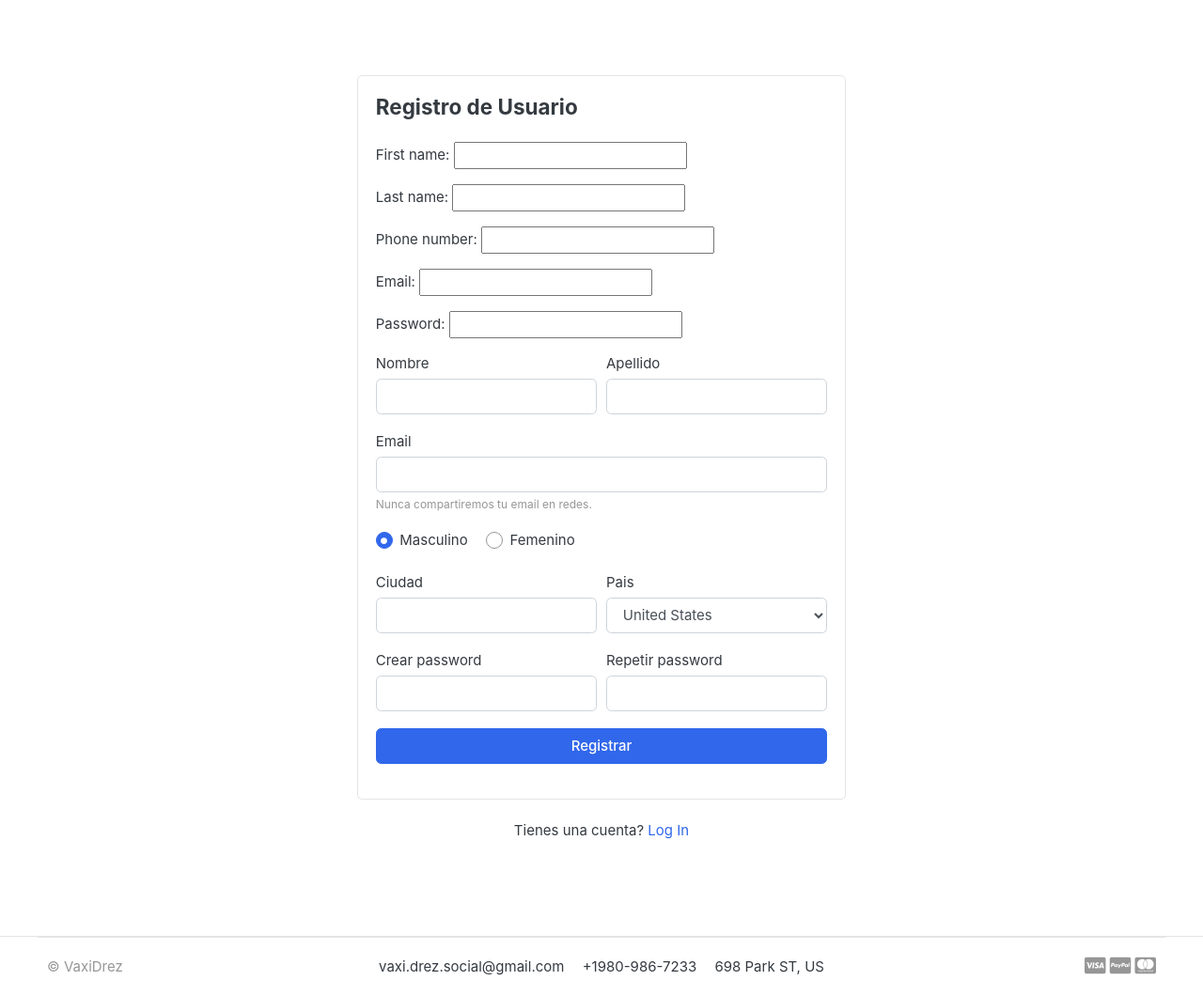
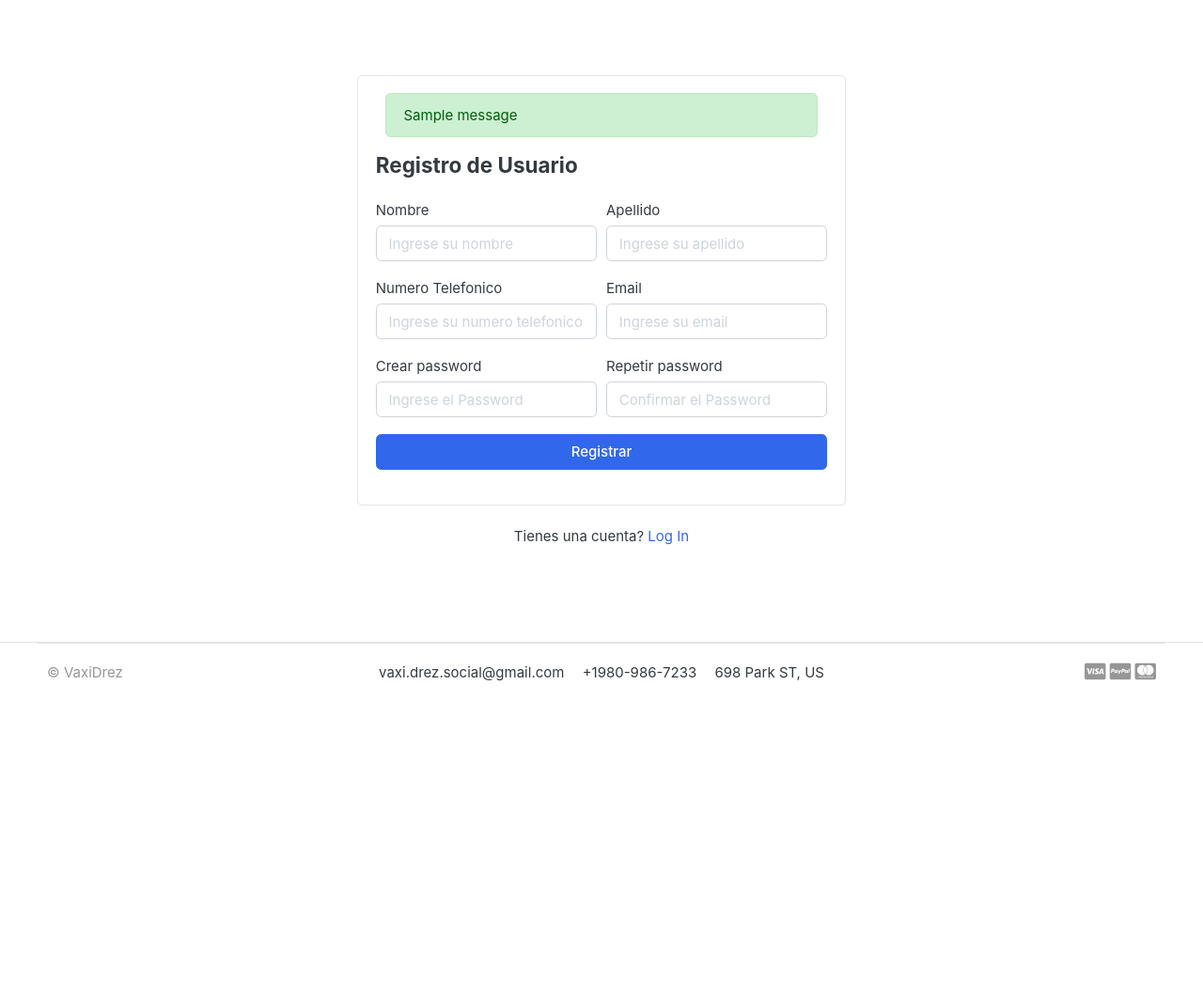
Before and after one commit to NostradamusPy62/ecommerce-django, a Django app: page /accounts/register/ in a window 1280 px wide. Shown: the part 118-1178 px from the top of the page at 94% size. After the commit the page ends 843 px from the top, so only its background shows below. Run offline with Django 5.2, Linux system fonts and the light colour scheme; tables that the repository leaves empty hold one stand-in row (values such as "Sample post"); one stand-in notice (Sample message) is shown; some web fonts are replaced.

Commit message:
Login y Registro
Aplicacion del login y registro exitoso, con validacion de password, sigue activacion de la cuenta

```diff
--- a/accounts/forms.py
+++ b/accounts/forms.py
@@ -2,6 +2,40 @@ from django import forms
 from .models import Account
 
 class RegistrationForm(forms.ModelForm):
+    password = forms.CharField(widget=forms.PasswordInput(attrs={
+        'placeholder': 'Ingrese el Password',
+        'class': 'form-control'
+        }))
+
+    confirm_password = forms.CharField(widget=forms.PasswordInput(attrs={
+        'placeholder': 'Confirmar el Password',
+        'class': 'form-control'
+        }))
+
+
     class Meta:
         model = Account
         fields = ['first_name', 'last_name', 'phone_number', 'email', 'password']
+
+
+    def __init__(self, *args, **kwargs):
+        super(RegistrationForm, self).__init__(*args, **kwargs)
+
+        self.fields['first_name'].widget.attrs['placeholder'] = 'Ingrese su nombre'
+        self.fields['last_name'].widget.attrs['placeholder'] = 'Ingrese su apellido'
+        self.fields['phone_number'].widget.attrs['placeholder'] = 'Ingrese su numero telefonico'
+        self.fields['email'].widget.attrs['placeholder'] = 'Ingrese su email'
+
+        for field in self.fields:
+            self.fields[field].widget.attrs['class']='form-control'
+
+
+    def clean(self):
+        cleaned_data = super(RegistrationForm, self).clean()
+        password = cleaned_data.get('password')
+        confirm_password = cleaned_data.get('confirm_password')
+
+        if password != confirm_password:
+            raise forms.ValidationError(
+                "El password no coincide!!"
+            )
--- a/accounts/views.py
+++ b/accounts/views.py
@@ -1,9 +1,26 @@
-from django.shortcuts import render
+from django.shortcuts import render, redirect
 from .forms import RegistrationForm
-
+from .models import Account
+from django.contrib import messages, auth
+from django.contrib.auth.decorators import login_required
 # Create your views here.
 def register(request):
     form = RegistrationForm()
+    if request.method == 'POST':
+        form = RegistrationForm(request.POST)
+        if form.is_valid():
+            first_name = form.cleaned_data['first_name']
+            last_name = form.cleaned_data['last_name']
+            phone_number = form.cleaned_data['phone_number']
+            email = form.cleaned_data['email']
+            password = form.cleaned_data['password']
+            username = email.split("@")[0]
+            user = Account.objects.create_user(first_name=first_name, last_name=last_name, email=email, username=username, password=password)
+            user.phone_number = phone_number
+            user.save()
+            messages.success(request, 'Se registro el usuario exitosamente')
+            return redirect('register')
+
     context = {
         'form': form
     }
@@ -11,7 +28,26 @@ def register(request):
     return render(request, 'accounts/register.html', context)
 
 def login(request):
+
+
+    if request.method == 'POST':
+        email = request.POST['email']
+        password = request.POST['password']
+
+        user = auth.authenticate(email=email, password=password)
+
+        if user is not None:
+            auth.login(request, user)
+            return redirect('home')
+        else:
+            messages.error(request, 'Las credenciales son incorrectas')
+            return redirect('login')
+
     return render(request, 'accounts/login.html')
 
+@login_required(login_url='login')
 def logout(request):
-    return
+    auth.logout(request)
+    messages.success(request, 'Has salido de sesion')
+
+    return redirect('login')
--- a/ecommerce/settings.py
+++ b/ecommerce/settings.py
@@ -132,7 +132,11 @@ STATICFILES_DIRS = [
 MEDIA_URL = '/media/'
 MEIDA_ROOT = BASE_DIR / 'media'
 
+from django.contrib.messages import constants as messages
 
+MESSAGE_TAGS = {
+    messages.ERROR : 'danger'
+}
 
 # Default primary key field type
 # https://docs.djangoproject.com/en/5.2/ref/settings/#default-auto-field
--- a/templates/accounts/register.html
+++ b/templates/accounts/register.html
@@ -10,65 +10,47 @@
     <!-- ============================ COMPONENT REGISTER   ================================= -->
         <div class="card mx-auto" style="max-width:520px; margin-top:40px;">
           <article class="card-body">
+            {% include "includes/alerts.html" %}
             <header class="mb-4"><h4 class="card-title">Registro de Usuario</h4></header>
-            <form>
-
-                {{ form.as_p }}
+            <form action="{% url 'register' %}" method="POST">
+                 {% csrf_token %}
                     <div class="form-row">
                         <div class="col form-group">
                             <label>Nombre</label>
-                              <input type="text" class="form-control" placeholder="">
+                              {{ form.first_name }}
                         </div> <!-- form-group end.// -->
                         <div class="col form-group">
                             <label>Apellido</label>
-                              <input type="text" class="form-control" placeholder="">
+                              {{ form.last_name }}
                         </div> <!-- form-group end.// -->
                     </div> <!-- form-row end.// -->
-                    <div class="form-group">
-                        <label>Email</label>
-                        <input type="email" class="form-control" placeholder="">
-                        <small class="form-text text-muted">Nunca compartiremos tu email en redes.</small>
-                    </div> <!-- form-group end.// -->
-                    <div class="form-group">
-                        <label class="custom-control custom-radio custom-control-inline">
-                          <input class="custom-control-input" checked="" type="radio" name="gender" value="option1">
-                          <span class="custom-control-label"> Masculino </span>
-                        </label>
-                        <label class="custom-control custom-radio custom-control-inline">
-                          <input class="custom-control-input" type="radio" name="gender" value="option2">
-                          <span class="custom-control-label"> Femenino </span>
-                        </label>
-                    </div> <!-- form-group end.// -->
+
                     <div class="form-row">
-                        <div class="form-group col-md-6">
-                          <label>Ciudad</label>
-                          <input type="text" class="form-control">
+                        <div class="col form-group">
+                            <label>Numero Telefonico</label>
+                              {{ form.phone_number }}
                         </div> <!-- form-group end.// -->
-                        <div class="form-group col-md-6">
-                          <label>Pais</label>
-                          <select id="inputState" class="form-control">
-                            <option> Choose...</option>
-                              <option>Uzbekistan</option>
-                              <option>Russia</option>
-                              <option selected="">United States</option>
-                              <option>India</option>
-                              <option>Afganistan</option>
-                          </select>
+                        <div class="col form-group">
+                            <label>Email</label>
+                              {{ form.email }}
                         </div> <!-- form-group end.// -->
-                    </div> <!-- form-row.// -->
+                    </div> <!-- form-row end.// -->
+
                     <div class="form-row">
                         <div class="form-group col-md-6">
                             <label>Crear password</label>
-                            <input class="form-control" type="password">
+                            {{ form.password }}
                         </div> <!-- form-group end.// -->
                         <div class="form-group col-md-6">
                             <label>Repetir password</label>
-                            <input class="form-control" type="password">
+                            {{ form.confirm_password }}
                         </div> <!-- form-group end.// -->
                     </div>
                     <div class="form-group">
                         <button type="submit" class="btn btn-primary btn-block"> Registrar  </button>
                     </div> <!-- form-group// -->
+                    {{ form.email.errors }}
+                    {{ form.non_field_errors }}
 
                 </form>
             </article><!-- card-body.// -->
--- a/templates/base.html
+++ b/templates/base.html
@@ -36,6 +36,10 @@
 $(document).ready(function() {
 	// jQuery code
 
+setTimeout(function(){
+    $('message').fadeOut('slow')
+}, 4000)
+
 });
 // jquery end
 </script>
--- /dev/null
+++ b/templates/includes/alerts.html
@@ -0,0 +1,20 @@
+{% if messages %}
+
+
+
+        <div id="message" class="container">
+
+                {% for message in messages %}
+            <div  {% if message.tags %}  class="alert alert-{{ message.tags }}" {% endif %} role="alert">
+
+                {% if message.level == DEFAULT_MESSAGE_LEVELS.ERROR %} Importante: {% endif %}
+                {{ message }}
+            </div>
+                {% endfor %}
+
+
+        </div>
+
+
+
+{% endif %}
--- a/templates/includes/navbar.html
+++ b/templates/includes/navbar.html
@@ -64,12 +64,26 @@
                 </div> <!-- col.// -->
                 <div class="col-lg-3 col-sm-6 col-8 order-2 order-lg-3">
                     <div class="d-flex justify-content-end mb-3 mb-lg-0">
+
+                        {% if user.id is None %}
                         <div class="widget-header">
                             <small class="title text-muted">Bienvenido visitante!</small>
                             <div>
                                 <a href="{% url 'login' %}">Login</a> <span class="dark-transp"> | </span>
                                 <a href="{% url 'register' %}"> Registrar</a>
                             </div>
+                            {% else %}
+
+
+                            <div class="widget-header">
+                            <small class="title text-muted">Bienvenido, {{ user.first_name }} </small>
+                            <div>
+                                <a href="#">Dashboard</a> <span class="dark-transp"> | </span>
+                                <a href="{% url 'logout' %}">Cerrar Sesion</a>
+                            </div>
+
+
+                            {% endif %}
                         </div>
                         <a href="{% url 'cart' %}" class="widget-header pl-3 ml-3">
                             <div class="icon icon-sm rounded-circle border"><i class="fa fa-shopping-cart"></i></div>
```
Also changed, not shown: templates/accounts/login.html (+44 -1 lines), static/js/script.js (line endings or trailing spaces).
